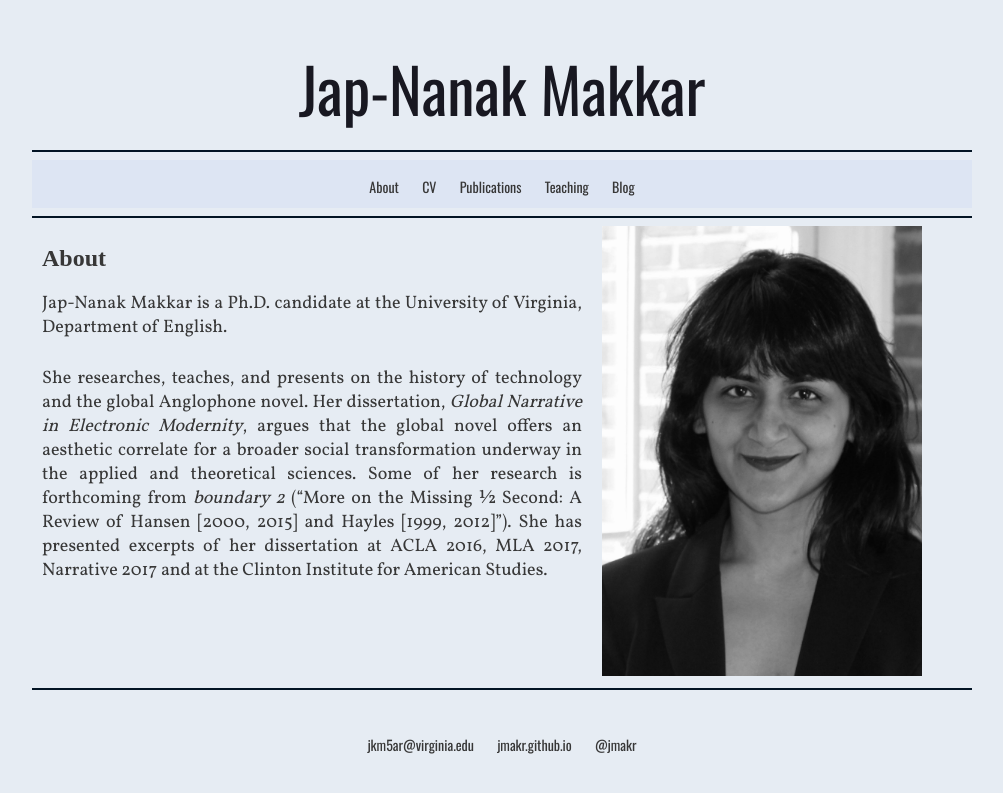
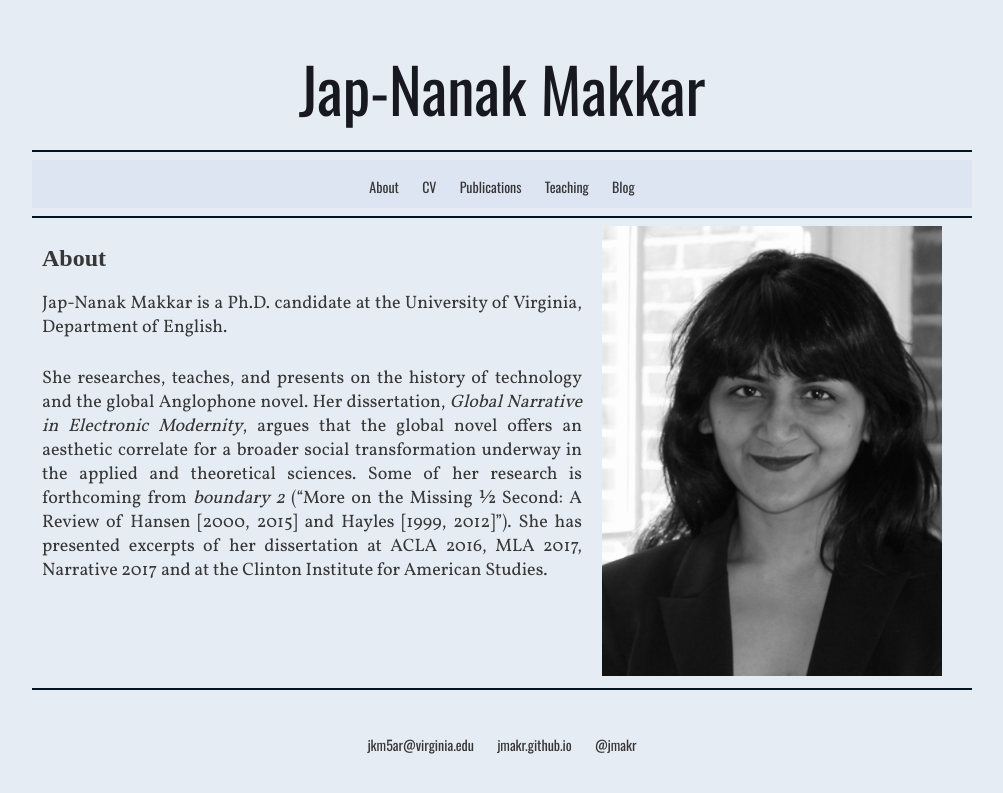
Before and after one commit to jmakr/jmakr.github.io, a Jekyll site: the page built from index.html, in a window 1280 px wide. Shown: the top 793 px of the page, without its empty margins (138-1141 px from the left). Built offline with Jekyll 4.4.1, drawn with Linux system fonts in a browser that asks for light colours; some web fonts are replaced.

Commit message:
Update index.html

```diff
--- a/index.html
+++ b/index.html
@@ -36,8 +36,8 @@
 
   <div id="imagebox" class="article grid_4">
 	<div class="imagehelper">
-	<div style="width:320px;">
-	<img src="resized_330 to 450.jpg" height="450" width="320"/>
+	<div style="width:340px;">
+	<img src="resized_330 to 450.jpg" height="450" width="340"/>
 	</div>
 	</div>
 
```
